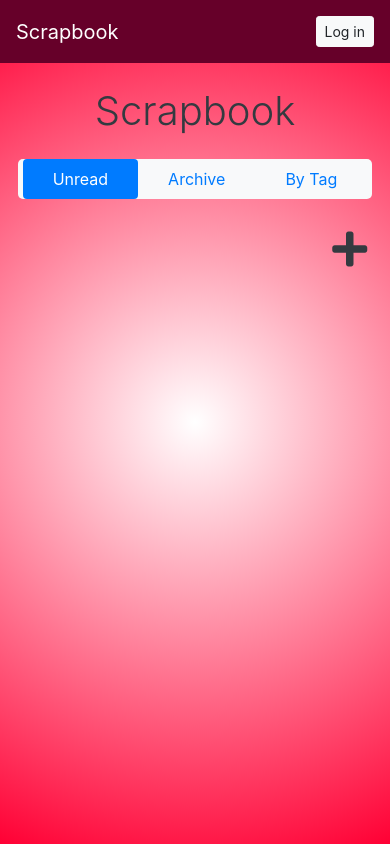
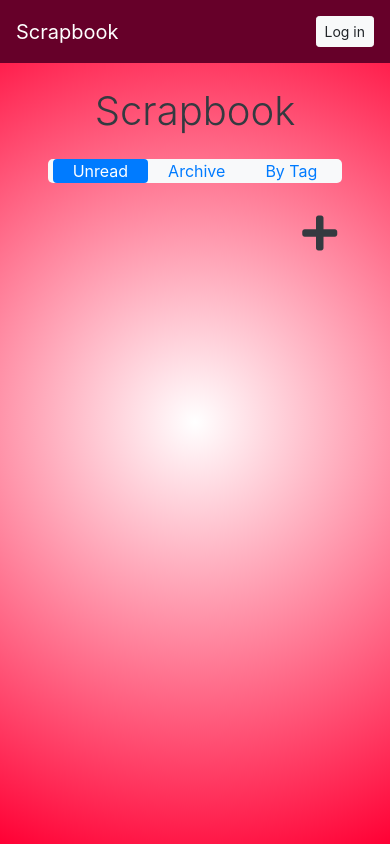
Before and after one commit to danieluk00/scrapbook, a plain HTML site: page index.html in a window 390 px wide. Drawn offline with nearby package versions, Linux system fonts and the light colour scheme; no server answers.

Commit message:
Update styles.css

```diff
--- a/styles.css
+++ b/styles.css
@@ -33,8 +33,13 @@ body{
 }
 
 .nav-link{
-    padding-left:30px;
-    padding-right:30px;
+    padding: 0px 30px;
+}
+
+@media (max-width: 600px) {
+    .nav-link{
+        padding: 0px 20px;
+    }
 }
 
 .list-container{
```
